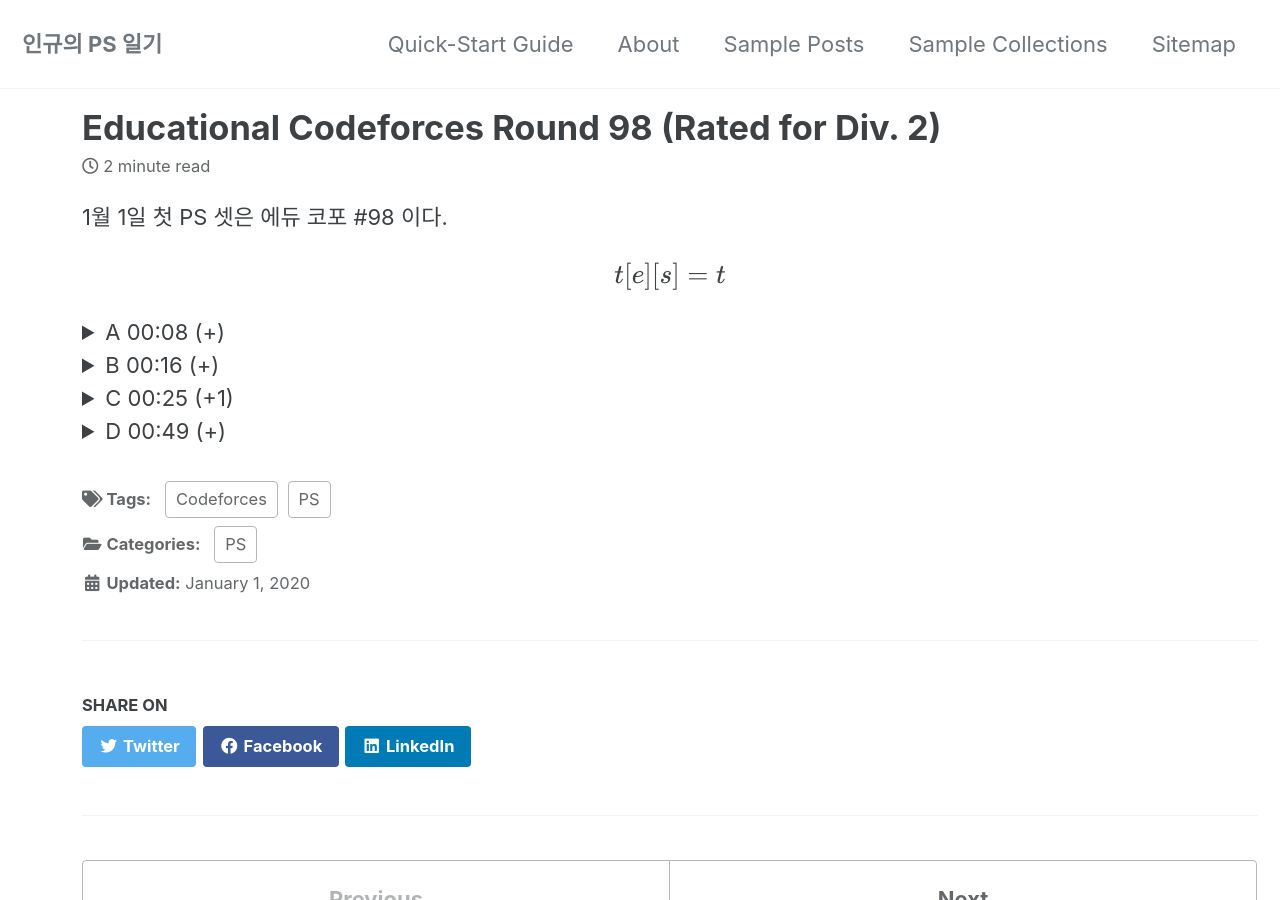
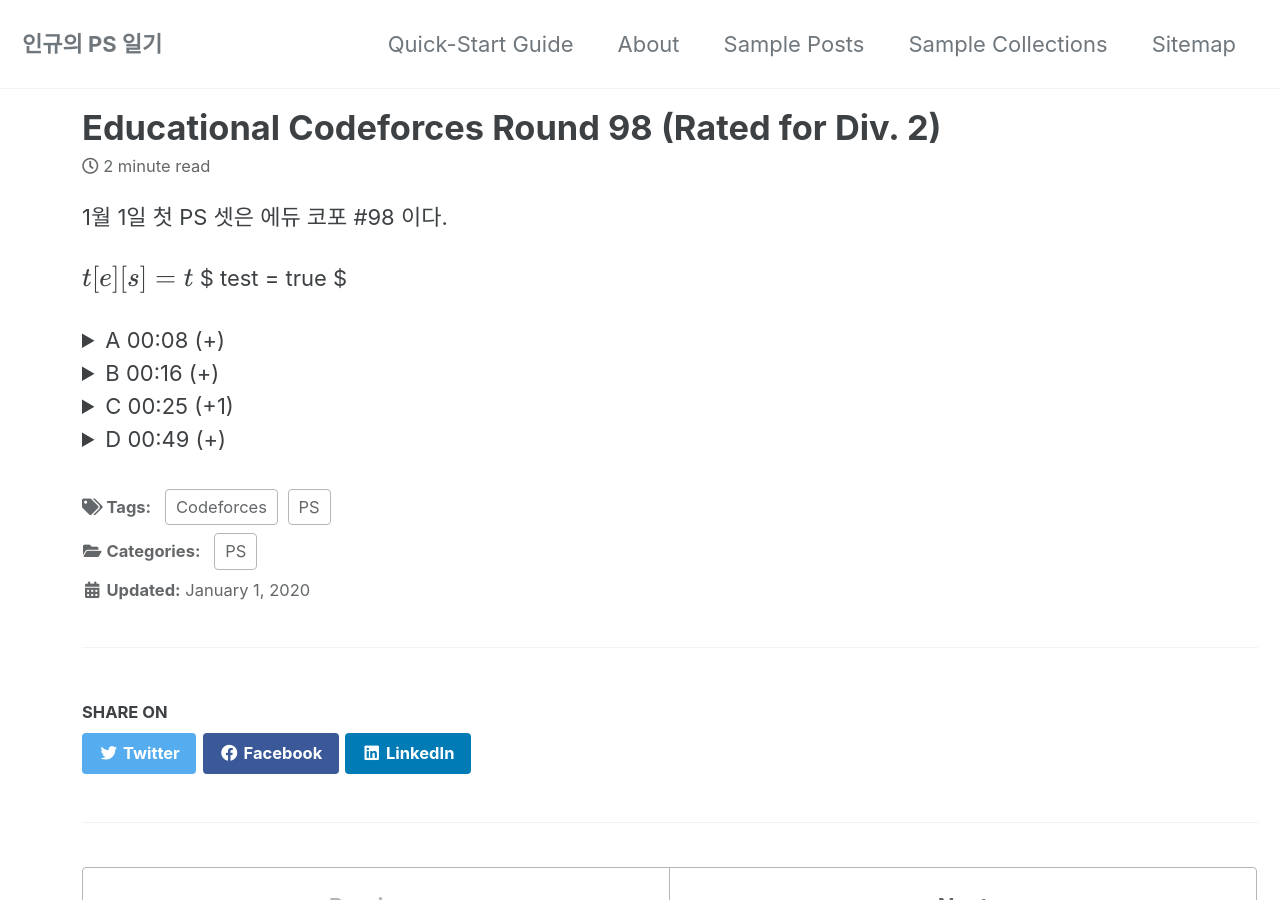
Before and after one commit to ingyu1008/previous-blog, a Jekyll site: the page built from _posts/2020-01-01-001.md, in a window 1280 px wide and 900 px high. Built offline with Jekyll 4.4.1, drawn with Linux system fonts in a browser that asks for light colours; cached includes are drawn as plain includes; formulas are drawn with MathJax 3.

Commit message:
mathjax test

```diff
--- a/_posts/2020-01-01-001.md
+++ b/_posts/2020-01-01-001.md
@@ -9,11 +9,14 @@ tags:
 classes: wide
 ---
 
-<script type="text/javascript" src="http://cdn.mathjax.org/mathjax/latest/MathJax.js?config=TeX-AMS_HTML"></script>
+<script type="text/javascript"
+src="https://cdn.mathjax.org/mathjax/latest/MathJax.js?config=TeX-AMS_HTML">
+</script>
 
 1월 1일 첫 PS 셋은 에듀 코포 #98 이다.
 
-$$t[e][s] = t$$
+$$ t[e][s] = t $$
+$ test = true $
 
 <details>
 <summary>A 00:08 (+)</summary>
```
